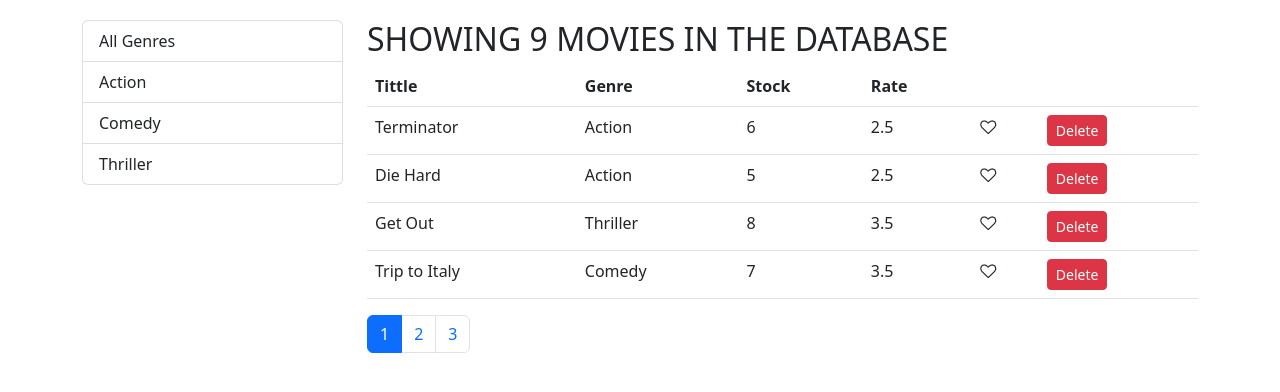
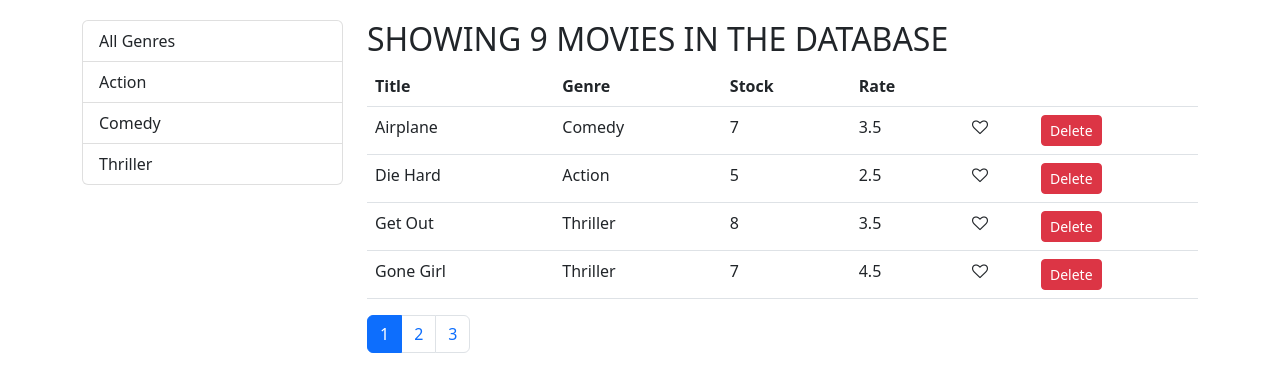
Before and after one commit to maniplek/Movies-React-App, a React (Create React App) app: page /movies in a window 1280 px wide. Shown: the top 392 px of the page. Built offline with nearby package versions, Linux system fonts and the light colour scheme.

Commit message:
Extracted Table Header

```diff
--- a/src/components/Movies.jsx
+++ b/src/components/Movies.jsx
@@ -1,10 +1,12 @@
 import { Component } from "react";
 import { getMovies } from "../services/fakeMovieService";
-import Like from "./common/Like";
 import Pagination from "./common/pagination";
 import { paginate } from "../utils/paginate";
 import ListGroup from "./common/listGroup";
 import { getGenres } from "../services/fakeGenreService";
+import _ from 'lodash';
+
+import MoviesTable from "./moviesTable";
 
 class Movies extends Component {
   state = {
@@ -12,10 +14,11 @@
     genres: [],
     currentPage: 1,
     pageSize: 4,
+    sortColumn: { path: 'title', order: 'asc'} // the column to be sorted and the order we want
   };
 
   componentDidMount() {
-    const genres = [{ name: "All Genres" }, ...getGenres()]; // in genre we only have 3, here we all adding one of all genres then we access it down in our list of genres
+    const genres = [ { _id:"",name: "All Genres" }, ...getGenres()]; // in genre we only have 3, here we all adding one of all genres then we access it down in our list of genres
     this.setState({ movies: getMovies(), genres }); //calling backend services and this method will be called when the instance of this method is rendered in the DOM
   }
 
@@ -42,9 +45,20 @@
     this.setState({ selectedGenre: genre, currentPage: 1 });
   };
 
+  handleSort = sortColumn =>{
+
+    this.setState({ sortColumn })
+  }
+
   render() {
     const { length: movieNumber } = this.state.movies;
-    const {pageSize, currentPage, selectedGenre, movies: allMovies} = this.state;
+    const {
+      pageSize,
+      currentPage,
+      selectedGenre,
+      movies: allMovies,
+      sortColumn
+    } = this.state;
 
     if (movieNumber === 0)
       return (
@@ -58,7 +72,9 @@
         ? allMovies.filter((m) => m.genre._id === selectedGenre._id)
         : allMovies;
 
-    const movies = paginate(filtered, currentPage, pageSize);
+    const sorted = _.orderBy(filtered, [sortColumn.path], [sortColumn.order]) // sorting using lodash with arg 1st filtered movies and array of property names  and the sort order
+
+    const movies = paginate(sorted, currentPage, pageSize);
     /** We have to make another movie array of each page with allmovieS(9)
      * currentPage(1)
      * pageSize(4)
@@ -73,47 +89,18 @@
             onItemSelect={this.handleGenreSelect}
           />
         </div>
+
         <div className="col">
           <h2 className="text-justify text-uppercase font-weight-bold">
             Showing {filtered.length} movies in the database
           </h2>
-
-          <table className="table">
-            <thead>
-              <tr>
-                <th>Tittle</th>
-                <th>Genre</th>
-                <th>Stock</th>
-                <th>Rate</th>
-                <th></th>
-                <th></th>
-              </tr>
-            </thead>
-            <tbody className="">
-              {movies.map((movie) => (
-                <tr key={movie._id}>
-                  <td>{movie.title}</td>
-                  <td>{movie.genre.name}</td>
-                  <td>{movie.numberInStock}</td>
-                  <td>{movie.dailyRentalRate}</td>
-                  <td>
-                    <Like
-                      liked={movie.liked}
-                      onToggleLike={() => this.likeHandler(movie)}
-                    />
-                  </td>
-                  <td>
-                    <button
-                      onClick={() => this.deleteHandler(movie)}
-                      className="btn btn-danger btn-sm"
-                    >
-                      Delete
-                    </button>
-                  </td>
-                </tr>
-              ))}
-            </tbody>
-          </table>
+          <MoviesTable
+            movies={movies}
+            sortColumn={sortColumn}
+            onLike={this.likeHandler}
+            onDelete={this.deleteHandler}
+            onSort={this.handleSort}
+          />
 
           <Pagination
             itemsCount={filtered.length}
--- a/src/components/common/listGroup.jsx
+++ b/src/components/common/listGroup.jsx
@@ -1,5 +1,5 @@
 const ListGroup = (props) => {
-  const { items, textProperty, onItemSelect, selectedItem } =
+  const { items, textProperty,valueProperty ,onItemSelect, selectedItem } =
     props;
 
   return (
@@ -7,7 +7,7 @@
       {items.map((item) => (
         <li
           onClick={() => onItemSelect(item)}
-          key={item.name}
+          key={item[valueProperty]}
           className={
             item === selectedItem ? "list-group-item active" : "list-group-item"
           }
--- /dev/null
+++ b/src/components/common/tableHeader.jsx
@@ -0,0 +1,28 @@
+import { Component } from "react";
+
+class TableHeader extends Component {
+  raiseSort = (path) => {
+    const sortColumn = { ...this.props.sortColumn };
+    if (sortColumn.path === path)
+      // if they are equal (sortColumn and given path) we need tochange the sort order
+      sortColumn.order = sortColumn.order === "asc" ? "desc" : "asc";
+    else {
+      sortColumn.path = path;
+      sortColumn.order = "asc";
+    }
+    this.props.onSort(sortColumn);
+  };
+  render() {
+    return (
+      <thead>
+        <tr>
+          {this.props.columns.map((column) => (
+            <th key={column.path || column.key } onClick={() => this.raiseSort(column.path)}>{column.label}</th>
+          ))}
+        </tr>
+      </thead>
+    );
+  }
+}
+
+export default TableHeader;
--- /dev/null
+++ b/src/components/moviesTable.jsx
@@ -0,0 +1,55 @@
+import React, { Component } from "react";
+import Like from "./common/Like";
+import TableHeader from "./common/tableHeader";
+
+class MoviesTable extends Component {
+  columns = [
+    { path: "title", label: "Title" },
+    { path: "genre.name", label: "Genre" },
+    { path: "numberInStock", label: "Stock" },
+    { path: "dailyRentalRate", label: "Rate" },
+    { key: "like" },
+    { key: "delete" },
+  ];
+
+  render() {
+    const { movies, onDelete, onLike, onSort, sortColumn } = this.props;
+
+    return (
+      <div>
+        <table className="table">
+          <TableHeader
+            columns={this.columns}
+            sortColumn={sortColumn}
+            onSort={onSort}
+          />
+          <tbody className="">
+            {movies.map((movie) => (
+              <tr key={movie._id}>
+                <td>{movie.title}</td>
+                <td>{movie.genre.name}</td>
+                <td>{movie.numberInStock}</td>
+                <td>{movie.dailyRentalRate}</td>
+                <td>
+                  <Like
+                    liked={movie.liked}
+                    onToggleLike={() => onLike(movie)}
+                  />
+                </td>
+                <td>
+                  <button
+                    onClick={() => onDelete(movie)}
+                    className="btn btn-danger btn-sm"
+                  >
+                    Delete
+                  </button>
+                </td>
+              </tr>
+            ))}
+          </tbody>
+        </table>
+      </div>
+    );
+  }
+}
+export default MoviesTable;
```
